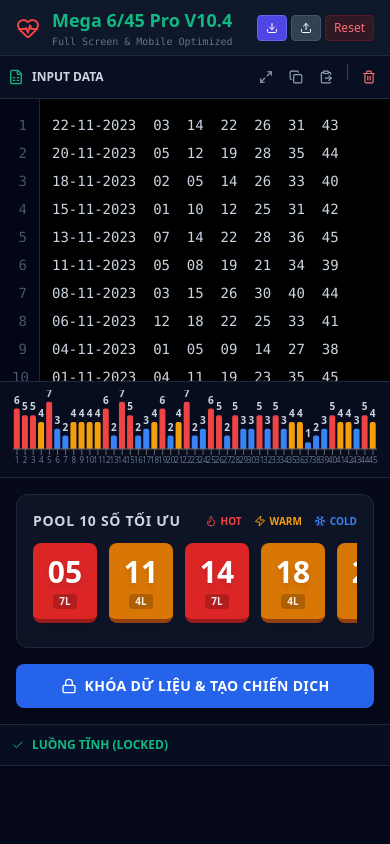
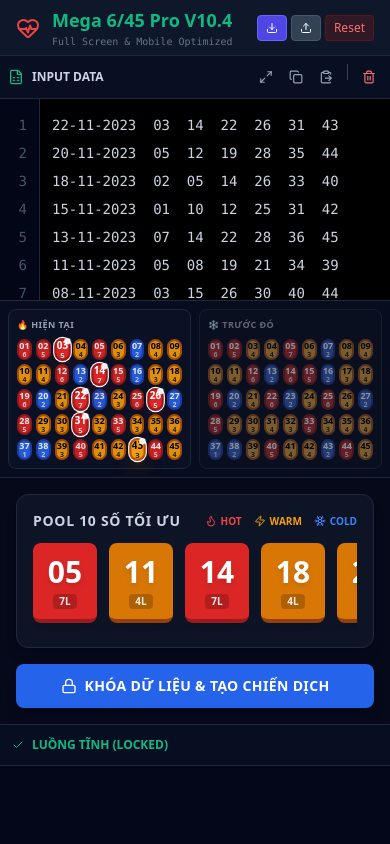
Before and after one commit to Juniorpaven/mega645-app, a React (Vite) app: page / in a window 390 px wide. Shown: the top 844 px of the page. Built offline with nearby package versions, Linux system fonts and the light colour scheme.

Commit message:
Update Heatmap UI: 3-level colors, side-by-side layout, and mobile optimization

```diff
--- a/src/App.tsx
+++ b/src/App.tsx
@@ -1,5 +1,5 @@
 import { useState, useEffect, useMemo, useRef } from 'react';
-import { BarChart, Bar, Tooltip, ResponsiveContainer, XAxis, Cell, LabelList } from 'recharts';
+
 import { FileSpreadsheet, Calendar, Check, Activity, HeartPulse, Layers, Download, Upload, Trash2, PlusCircle, Copy, ClipboardPaste, Maximize2, Lock, Flame, Snowflake, Zap, RotateCcw, History } from 'lucide-react';
 
 // --- CONSTANTS & CONFIG ---
@@ -106,9 +106,14 @@ const getPoolForData = (lines: string[]) => {
     ptr++;
   }
 
+  const finalPool = poolIndices.slice(0, 10).sort((a, b) => a - b).map(num => ({
+    num,
+    type: hot.includes(num) ? 'HOT' : cold.includes(num) ? 'COLD' : 'WARM'
+  }));
+
   return {
     date: firstDate,
-    pool: poolIndices.slice(0, 10).sort((a, b) => a - b)
+    pool: finalPool
   };
 };
 
@@ -117,6 +122,7 @@ const Mega645AnalyzerV10 = () => {
   const [rawData, setRawData] = useState(() => localStorage.getItem('mega645_rawData') || INITIAL_EXCEL_DATA);
   const [processedData, setProcessedData] = useState<{ date: string, numbers: number[] }[]>([]);
   const [frequency, setFrequency] = useState<Record<number, number>>({});
+  const [prevFrequency, setPrevFrequency] = useState<Record<number, number>>({});
   const [selectedPool, setSelectedPool] = useState<{ num: number, type: string, count: number }[]>([]);
 
   // Strategy State
@@ -275,11 +281,12 @@ const Mega645AnalyzerV10 = () => {
 
   // --- ENGINE: DATA PROCESSING ---
   useEffect(() => {
-    // Only process top 30 lines for stats
-    const lines = rawData.trim().split('\n').slice(0, 30);
-    const validDraws: { date: string, numbers: number[] }[] = [];
+    const allLines = rawData.trim().split('\n');
+
+    const processSegment = (lines: string[]) => {
       const freqMap: Record<number, number> = {};
       for (let i = 1; i <= TOTAL_NUMBERS; i++) freqMap[i] = 0;
+      const validDraws: { date: string, numbers: number[] }[] = [];
 
       lines.forEach(line => {
         const parts = line.trim().split(/[\t,;|\s]+/);
@@ -297,9 +304,23 @@ const Mega645AnalyzerV10 = () => {
           finalNums.forEach(n => { if (freqMap[n] !== undefined) freqMap[n]++; });
         }
       });
+      return { freqMap, validDraws };
+    };
 
-    setProcessedData(validDraws);
-    setFrequency(freqMap);
+    // 1. Current Data (Top 30)
+    const current = processSegment(allLines.slice(0, 30));
+    setProcessedData(current.validDraws);
+    setFrequency(current.freqMap);
+
+    // 2. Previous Data (Offset 1, 30 lines)
+    // This simulates the state BEFORE the latest line was added
+    if (allLines.length > 1) {
+      const prev = processSegment(allLines.slice(1, 31));
+      setPrevFrequency(prev.freqMap);
+    } else {
+      setPrevFrequency({});
+    }
+
   }, [rawData]);
 
   // --- ENGINE: SELECTION ---
@@ -412,6 +433,68 @@ const Mega645AnalyzerV10 = () => {
   };
 
   // --- COMPONENTS ---
+  const FrequencyHeatmap = ({
+    data,
+    title,
+    highlight = [],
+    isPrevious = false
+  }: {
+    data: Record<number, number>,
+    title: string,
+    highlight?: number[],
+    isPrevious?: boolean
+  }) => {
+    const vals = Object.values(data);
+    const max = Math.max(...vals, 1);
+    const min = Math.min(...vals, 0);
+    const range = max - min;
+    const hotThreshold = max - (range / 3);
+    const coldThreshold = min + (range / 3);
+
+    return (
+      <div className={`flex flex-col gap-2 bg-slate-900/50 p-2 rounded-lg border border-slate-800 transition-all ${isPrevious ? 'opacity-60 grayscale-[0.3]' : ''}`}>
+        <div className="flex justify-between items-center">
+          <h3 className="text-[9px] font-bold text-slate-400 uppercase tracking-wider truncate">{title}</h3>
+        </div>
+        <div className="grid grid-cols-9 gap-1">
+          {Array.from({ length: 45 }, (_, i) => i + 1).map(num => {
+            const freq = data[num] || 0;
+            const isHighlighted = highlight.includes(num);
+
+            // 3-Level Logic: Hot / Warm / Cold
+            let bgClass = 'bg-slate-800 text-slate-500 border-slate-700'; // Default (0 freq or error)
+
+            if (freq > 0) {
+              if (freq >= hotThreshold) {
+                bgClass = 'bg-red-600 text-white border-red-800 shadow-red-900/50';
+              } else if (freq <= coldThreshold) {
+                bgClass = 'bg-blue-600 text-white border-blue-800 shadow-blue-900/50';
+              } else {
+                bgClass = 'bg-amber-500 text-black border-amber-700 shadow-amber-900/50';
+              }
+            }
+
+            return (
+              <div
+                key={num}
+                className={`
+                  relative w-full aspect-square rounded-full flex flex-col items-center justify-center transition-all border-2
+                  ${bgClass}
+                  ${isHighlighted ? 'ring-1 ring-white scale-110 z-10 shadow-lg' : 'opacity-90 hover:opacity-100 hover:scale-105'}
+                `}
+                title={`Số ${num}: ${freq} lần`}
+              >
+                <span className="text-[9px] font-bold leading-none">{num < 10 ? `0${num}` : num}</span>
+                <span className="text-[7px] font-bold leading-none mt-px opacity-80">{freq}</span>
+                {isHighlighted && <span className="absolute -top-0.5 -right-0.5 w-1.5 h-1.5 bg-white rounded-full animate-pulse"></span>}
+              </div>
+            );
+          })}
+        </div>
+      </div>
+    );
+  };
+
   const HealthBadge = ({ score, status }: { score: number, status: string }) => {
     let color = 'bg-slate-500';
     if (status === 'EXCELLENT') color = 'bg-emerald-500';
@@ -457,7 +540,7 @@ const Mega645AnalyzerV10 = () => {
 
         {/* Numbers & Stats */}
         <div className="flex flex-col xl:flex-row justify-between items-center gap-4">
-          <div className="flex gap-2 flex-wrap justify-center">
+          <div className="flex gap-1 md:gap-1.5 flex-nowrap overflow-x-auto max-w-full py-2 px-2 justify-start md:justify-center scrollbar-hide">
             {stats.numbers.map((n, i) => {
               const isDouble = DOUBLE_NUMBERS.includes(n);
               const isMatch = !isLocked && lockedSet?.has(n);
@@ -479,9 +562,9 @@ const Mega645AnalyzerV10 = () => {
               }
 
               return (
-                <span key={i} className={`relative font-mono font-bold w-10 h-10 flex items-center justify-center rounded-lg text-lg ${colorClass}`}>
+                <span key={i} className={`relative font-mono font-bold w-7 h-7 md:w-9 md:h-9 flex-none flex items-center justify-center rounded-lg text-xs md:text-base ${colorClass}`}>
                   {n < 10 ? `0${n}` : n}
-                  {isDouble && <span className="absolute -top-1 -right-1 w-2.5 h-2.5 bg-purple-500 rounded-full border-2 border-slate-900"></span>}
+                  {isDouble && <span className="absolute -top-1 -right-1 w-1.5 h-1.5 md:w-2 md:h-2 bg-purple-500 rounded-full border-2 border-slate-900"></span>}
                 </span>
               );
             })}
@@ -505,24 +588,7 @@ const Mega645AnalyzerV10 = () => {
     );
   };
 
-  const chartData = useMemo(() => {
-    const data = Object.keys(frequency)
-      .map(k => ({ name: k, freq: frequency[parseInt(k)] }))
-      .sort((a, b) => parseInt(a.name) - parseInt(b.name));
 
-    // Determine Hot/Warm/Cold for coloring
-    const freqs = data.map(d => d.freq);
-    const max = Math.max(...freqs);
-    const min = Math.min(...freqs);
-    const range = max - min;
-    const hotThreshold = max - (range / 3);
-    const coldThreshold = min + (range / 3);
-
-    return data.map(d => ({
-      ...d,
-      fill: d.freq >= hotThreshold ? '#ef4444' : (d.freq <= coldThreshold ? '#3b82f6' : '#f59e0b')
-    }));
-  }, [frequency]);
 
   const lineNumbers = useMemo(() => {
     const count = rawData.split('\n').length;
@@ -697,28 +763,20 @@ const Mega645AnalyzerV10 = () => {
             )}
           </div>
 
-          {/* Mini Chart */}
-          <div className="h-24 md:h-32 border-t border-slate-800 bg-slate-900/30 p-2 flex-none">
-            <ResponsiveContainer width="100%" height="100%">
-              <BarChart data={chartData}>
-                <XAxis
-                  dataKey="name"
-                  tick={{ fontSize: 8, fill: '#64748b' }}
-                  interval={0}
-                  height={15}
+          {/* Heatmap Comparison */}
+          <div className="h-auto border-t border-slate-800 bg-slate-900/30 p-2 flex-none overflow-y-auto">
+            <div className="grid grid-cols-2 gap-2">
+              <FrequencyHeatmap
+                data={frequency}
+                title="🔥 Hiện Tại"
+                highlight={processedData[0]?.numbers}
               />
-                <Bar dataKey="freq" radius={[2, 2, 0, 0]}>
-                  <LabelList dataKey="freq" position="top" fill="#cbd5e1" fontSize={10} fontWeight="bold" />
-                  {chartData.map((entry, index) => (
-                    <Cell key={`cell-${index}`} fill={entry.fill} />
-                  ))}
-                </Bar>
-                <Tooltip
-                  cursor={{ fill: 'transparent' }}
-                  contentStyle={{ backgroundColor: '#0f172a', borderColor: '#334155', fontSize: '10px' }}
+              <FrequencyHeatmap
+                data={prevFrequency}
+                title="❄️ Trước Đó"
+                isPrevious={true}
               />
-              </BarChart>
-            </ResponsiveContainer>
+            </div>
           </div>
         </section>
 
@@ -766,11 +824,18 @@ const Mega645AnalyzerV10 = () => {
                           {hist.date}
                         </div>
                         <div className="flex-1 flex gap-1.5 flex-wrap">
-                          {hist.pool.map((n, i) => (
-                            <span key={i} className="w-5 h-5 flex items-center justify-center rounded-full bg-slate-800 text-slate-300 font-bold text-[10px] border border-slate-700">
-                              {n < 10 ? `0${n}` : n}
+                          {hist.pool.map((item, i) => {
+                            let colorClass = 'bg-slate-800 border-slate-700 text-slate-300';
+                            if (item.type === 'HOT') colorClass = 'bg-red-900/40 border-red-800 text-red-400';
+                            if (item.type === 'WARM') colorClass = 'bg-amber-900/40 border-amber-800 text-amber-400';
+                            if (item.type === 'COLD') colorClass = 'bg-blue-900/40 border-blue-800 text-blue-400';
+
+                            return (
+                              <span key={i} className={`w-5 h-5 flex items-center justify-center rounded-full font-bold text-[10px] border ${colorClass}`}>
+                                {item.num < 10 ? `0${item.num}` : item.num}
                               </span>
-                          ))}
+                            );
+                          })}
                         </div>
                       </div>
                     ))}
```
Lines whose indentation alone changed are shown as unchanged.
